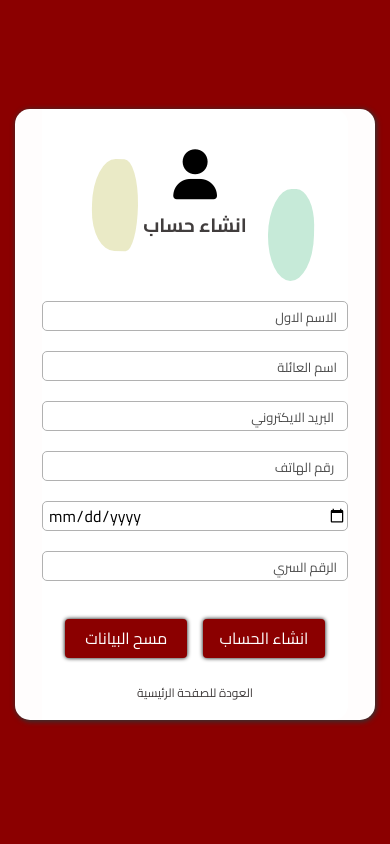
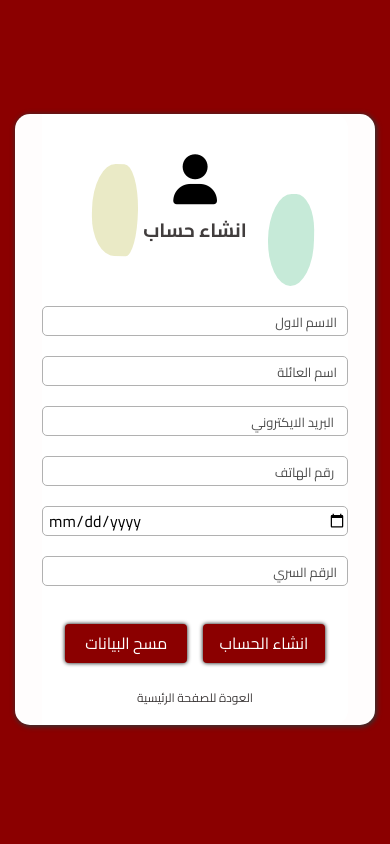
Before and after one commit to ahmedkaled/blood, a PHP site: page /sign-up.html in a window 390 px wide. Run offline with PHP 8.4, Linux system fonts and the light colour scheme.

Commit message:
update query section 767px

```diff
--- a/css/stylesign-up.css
+++ b/css/stylesign-up.css
@@ -51,11 +51,16 @@ section {
   height: 100vh;
   width: 100%;
   background-color: var(--main-color);
-  /* padding-top: 60px; */
+  padding-top: 60px;
   padding-bottom: 60px;
   display: grid;
   justify-content: center;
   align-items: center;
+}
+@media (max-width:767px) {
+ section {
+   padding-top: 10px;
+ }
 }
 @media (max-width:666px) {
   section {
```
